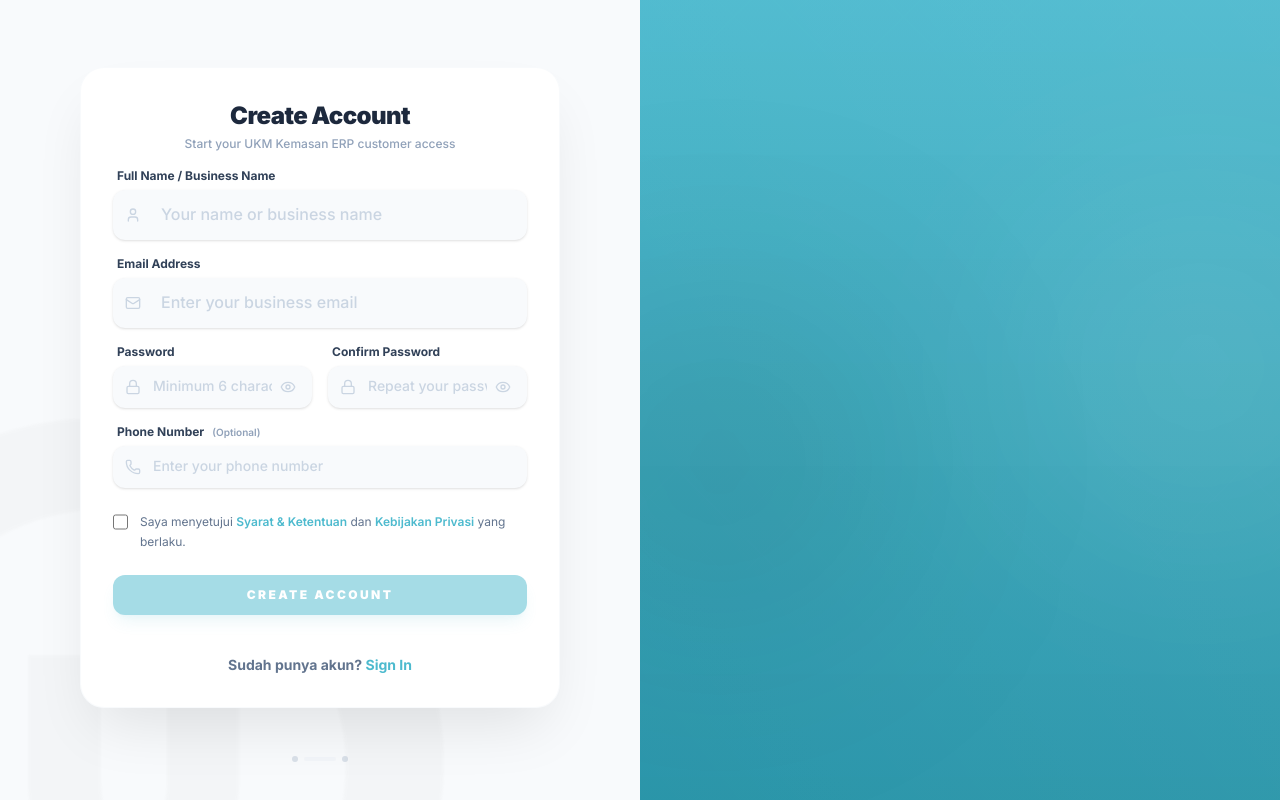
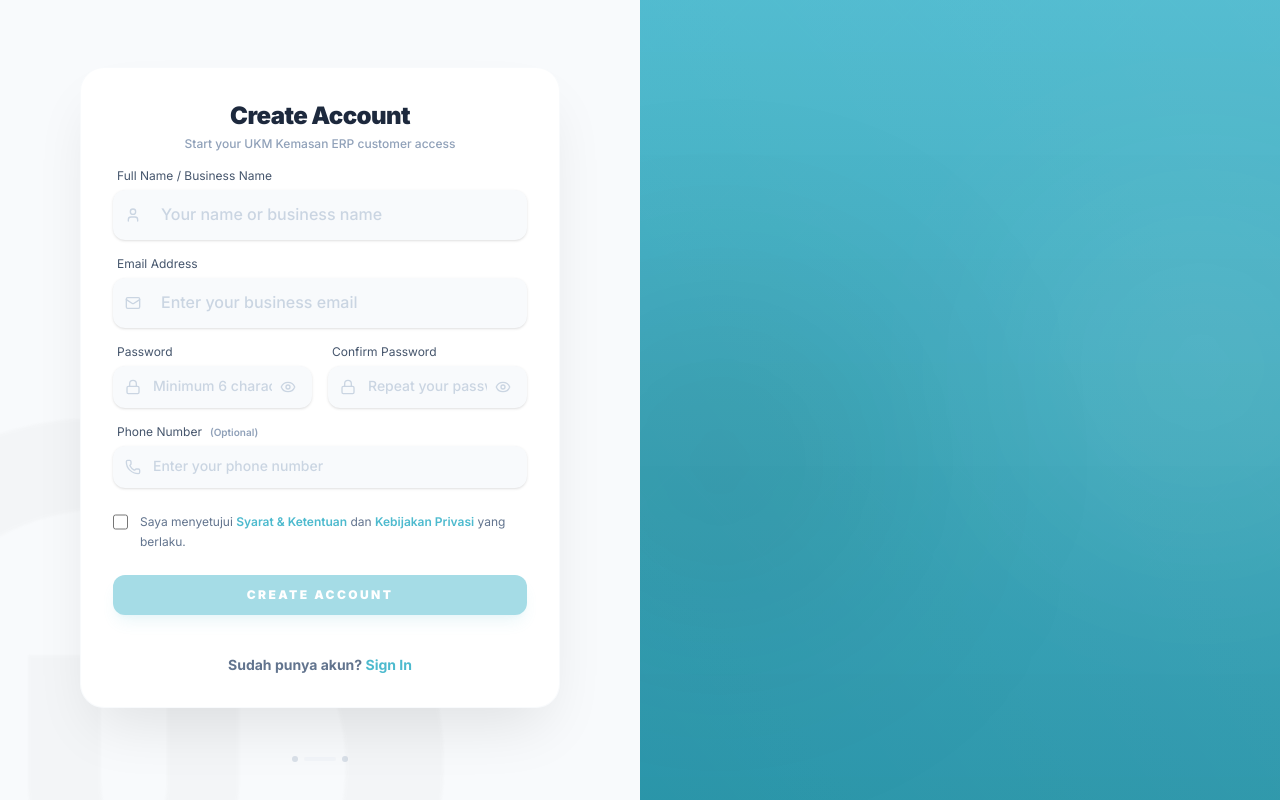
Before and after one commit to iftanafinayet/ukmkemasan-erp-frontend, a React (Vite) app: page /register in a window 1280 px wide. Built offline with nearby package versions, Linux system fonts and the light colour scheme; no server answers.

Commit message:
fix: remove bold from input labels on login/register pages

```diff
--- a/src/app/components/LoginPage.jsx
+++ b/src/app/components/LoginPage.jsx
@@ -159,9 +159,9 @@ export default function LoginPage() {
               <form onSubmit={handleLogin} className="space-y-5">
                 {/* Input Group: Email */}
                 <div className="space-y-1.5 group">
-                  <label className="block text-xs font-bold text-slate-700 ml-1 group-focus-within:text-primary transition-colors">
-                    Email / Username
-                  </label>
+                    <label className="block text-xs text-slate-600 ml-1 group-focus-within:text-primary transition-colors">
+                      Email / Username
+                    </label>
                   <input
                     type="email"
                     value={email}
@@ -176,7 +176,7 @@ export default function LoginPage() {
                 {/* Input Group: Password */}
                 <div className="space-y-1.5 group relative">
                   <div className="flex justify-between items-center ml-1">
-                    <label className="block text-xs font-bold text-slate-700 group-focus-within:text-primary transition-colors">
+                    <label className="block text-xs text-slate-600 group-focus-within:text-primary transition-colors">
                       Password
                     </label>
                     <Link
--- a/src/app/components/RegisterPage.jsx
+++ b/src/app/components/RegisterPage.jsx
@@ -115,7 +115,7 @@ export default function RegisterPage() {
 
             <form onSubmit={handleRegister} className="space-y-4">
               <div className="space-y-1.5 group">
-                <label className="block text-xs font-bold text-slate-700 ml-1 group-focus-within:text-primary transition-colors">
+                <label className="block text-xs text-slate-600 ml-1 group-focus-within:text-primary transition-colors">
                   Full Name / Business Name
                 </label>
                 <div className="relative">
@@ -134,7 +134,7 @@ export default function RegisterPage() {
               </div>
 
               <div className="space-y-1.5 group">
-                <label className="block text-xs font-bold text-slate-700 ml-1 group-focus-within:text-primary transition-colors">
+                <label className="block text-xs text-slate-600 ml-1 group-focus-within:text-primary transition-colors">
                   Email Address
                 </label>
                 <div className="relative">
@@ -154,7 +154,7 @@ export default function RegisterPage() {
 
               <div className="grid gap-4 md:grid-cols-2">
                 <div className="space-y-1.5 group">
-                  <label className="block text-xs font-bold text-slate-700 ml-1 group-focus-within:text-primary transition-colors">
+                  <label className="block text-xs text-slate-600 ml-1 group-focus-within:text-primary transition-colors">
                     Password
                   </label>
                   <div className="relative">
@@ -181,7 +181,7 @@ export default function RegisterPage() {
                 </div>
 
                 <div className="space-y-1.5 group">
-                  <label className="block text-xs font-bold text-slate-700 ml-1 group-focus-within:text-primary transition-colors">
+                  <label className="block text-xs text-slate-600 ml-1 group-focus-within:text-primary transition-colors">
                     Confirm Password
                   </label>
                   <div className="relative">
@@ -209,7 +209,7 @@ export default function RegisterPage() {
               </div>
 
               <div className="space-y-1.5 group">
-                <label className="block text-xs font-bold text-slate-700 ml-1 group-focus-within:text-primary transition-colors">
+                <label className="block text-xs text-slate-600 ml-1 group-focus-within:text-primary transition-colors">
                   Phone Number
                   <span className="ml-2 text-[10px] font-semibold text-slate-400">(Optional)</span>
                 </label>
```
